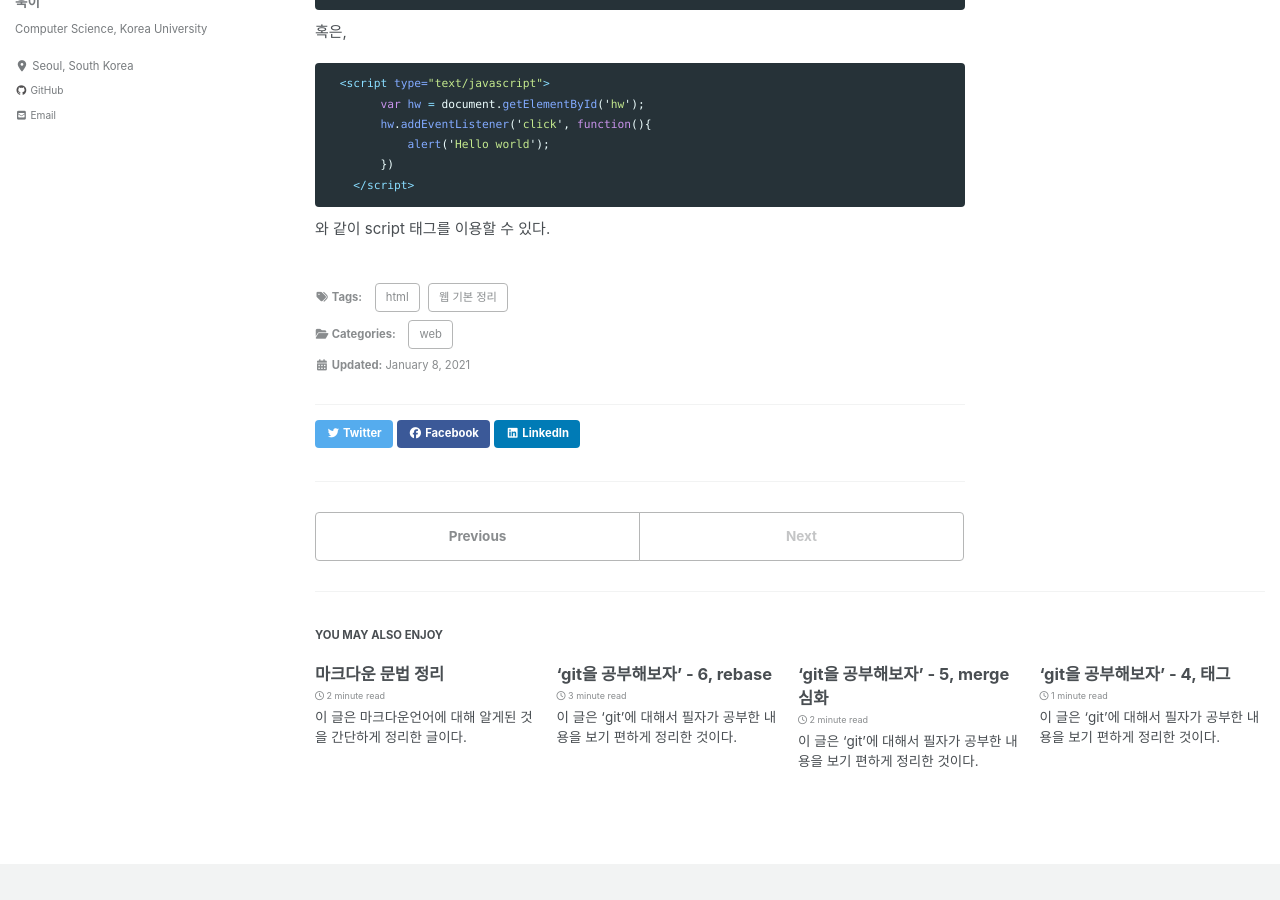
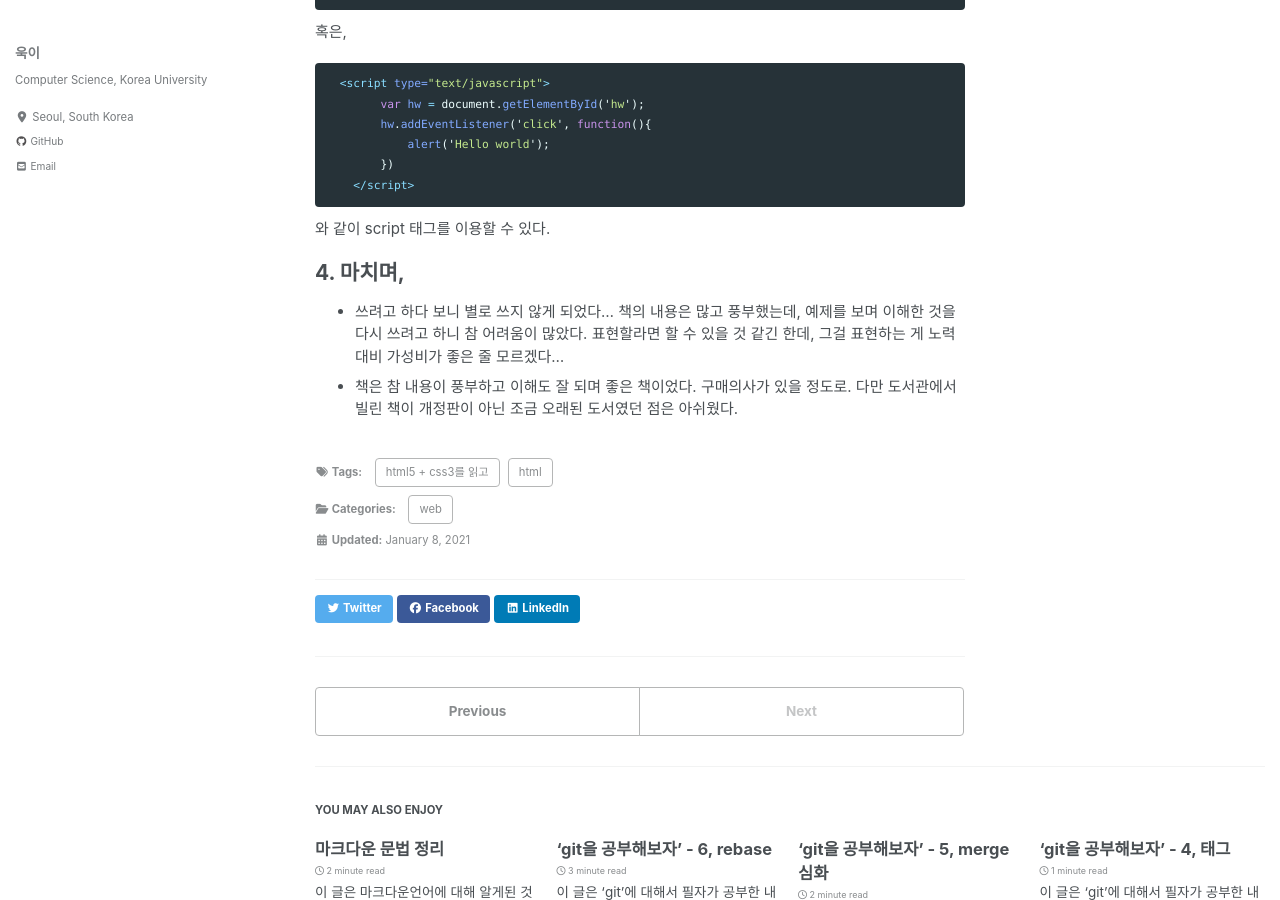
Before and after one commit to woog2roid/old-blog, a Jekyll site: the page built from _posts/웹 기본 정리/2021-01-08-'html5 + css3'-1, html.md, in a window 1280 px wide and 900 px high, scrolled down 2240 px. Built offline with Jekyll 4.4.1, drawn with Linux system fonts in a browser that asks for light colours; cached includes are drawn as plain includes; nearby versions of some CDN libraries; some of the changed text lies outside the part shown.

Commit message:
html5 + css3 rename. revision

````diff
--- a/_posts/웹 기본 정리/2021-01-08-'웹 기본 정리'-1, html.md
+++ b/_posts/웹 기본 정리/2021-01-08-'html5 + css3'-1, html.md
@@ -1,27 +1,29 @@
 ---
-title: "'웹 기본 정리'-1, html"
+title: "'htnl5 + css3'-1, html"
 
 categories:
   - web
 tags:
-  - 웹 기본 정리
   - html
+  - html5 + css3를 읽고
 ---
-이 게시글은 html을 간단하게 정리한 게시글이다.
+__이 게시글은 html을 간단하게 정리한 게시글이다.__
 
 <details>
 <summary>시리즈 머릿말</summary>
 <div markdown = 1>
 
-전공 뭐 듣지 같은 토이 프로젝트를 진행하면서, html/css/js를 어느정도 사용했기 때문에, 이번 방학에 계획한 웹 게임 프로젝트 정도는 무난하게 진행할 수 있을 것이라고 생각하였다. 하지만 오랜만에 사용하는 문법에 작업 속도가 너무 느리다고 생각이 되었고,
-_결국 도서관에서 이와 관련한 책들을 빌려와 공부를 다시 시작하게 되었다._
+전공 뭐 듣지 같은 토이 프로젝트를 진행하면서, html/css/js를 어느정도 사용했기 때문에, 이번 방학에 계획한 웹 게임 프로젝트 정도는 무난하게 진행할 수 있을 것이라고 생각하였다.
+<img src="https://raw.githubusercontent.com/woog2roid/woog2roid.github.io/master/_posts/%EC%9B%B9%20%EA%B8%B0%EB%B3%B8%20%EC%A0%95%EB%A6%AC/images/%EC%A0%84%EA%B3%B5%EB%AD%90%EB%93%A3%EC%A7%80.png" width="500" height="230">
+~~이게 이전에 작업했던 전공 뭐 듣지 프로젝트인데, 완성도 하지 않았고 강의들을 학년별로 나열한거에 오류도 있다...~~
 
-<img src="https://raw.githubusercontent.com/woog2roid/woog2roid.github.io/master/_posts/%EC%9B%B9%20%EA%B8%B0%EB%B3%B8%20%EC%A0%95%EB%A6%AC/images/%EC%A0%84%EA%B3%B5%EB%AD%90%EB%93%A3%EC%A7%80.png" width="500" height="230">
 
-이게 이전에 작업했던 전공 뭐 듣지 프로젝트인데, 완성도 하지 않았고 강의들을 학년별로 나열한거에 오류도 있다...
+하지만 너무 오만한 생각이었다. 이전에 html/css/js와 관련한 공부는 책이나 강의를 들은 것이 아니고 그저 인터넷에서 지식을 조각모음 한 것이었는데, 정리를 따로 하지 않아 다시 복기를 하기에도 어려움이 있었으며, 체계적으로 공부하지 않은 지식의 한계를 느끼게 되었다.
 
-이전에 html/css/js와 관련한 공부는 책이나 강의를 들은 것이 아니고 그저 인터넷에서 지식을 조각모음 한 것이기 때문에 다시 복기를 하기에도 어려움이 있고, 체계적으로 공부하지 않은 지식의 한계를 느껴 이 포스트를 쓰게 되었다.
-__물론 이번 포스트 또한 철저히 본인의 기준에서 나중에 다시 찾아볼 때 용이하도록 작성할 예정이다.__
+결국 도서관에서 이와 관련한 책들을 빌려와 공부를 다시 시작하게 되었다.
+__이 포스트는 do it html5 + css3를 읽고 정리한 포스트이다.__
+물론 모든 내용이 들어가지는 않으며, 철저히 본인의 기준과 수준에 따라 포스팅 된다.
+후에 책의 다른 내용이 필요하게 되면, 그 때 다시 글이 올라올 수도 있다.
 
 </div>
 </details>
@@ -131,3 +133,7 @@ __javascript를 html 내부에서 사용하기__
     </script>
 ```
 와 같이 script 태그를 이용할 수 있다.
+
+# 4. 마치며,
+- 쓰려고 하다 보니 별로 쓰지 않게 되었다... 책의 내용은 많고 풍부했는데, 예제를 보며 이해한 것을 다시 쓰려고 하니 참 어려움이 많았다. 표현할라면 할 수 있을 것 같긴 한데, 그걸 표현하는 게 노력대비 가성비가 좋은 줄 모르겠다...
+-  책은 참 내용이 풍부하고 이해도 잘 되며 좋은 책이었다. 구매의사가 있을 정도로. 다만 도서관에서 빌린 책이 개정판이 아닌 조금 오래된 도서였던 점은 아쉬웠다.
````
